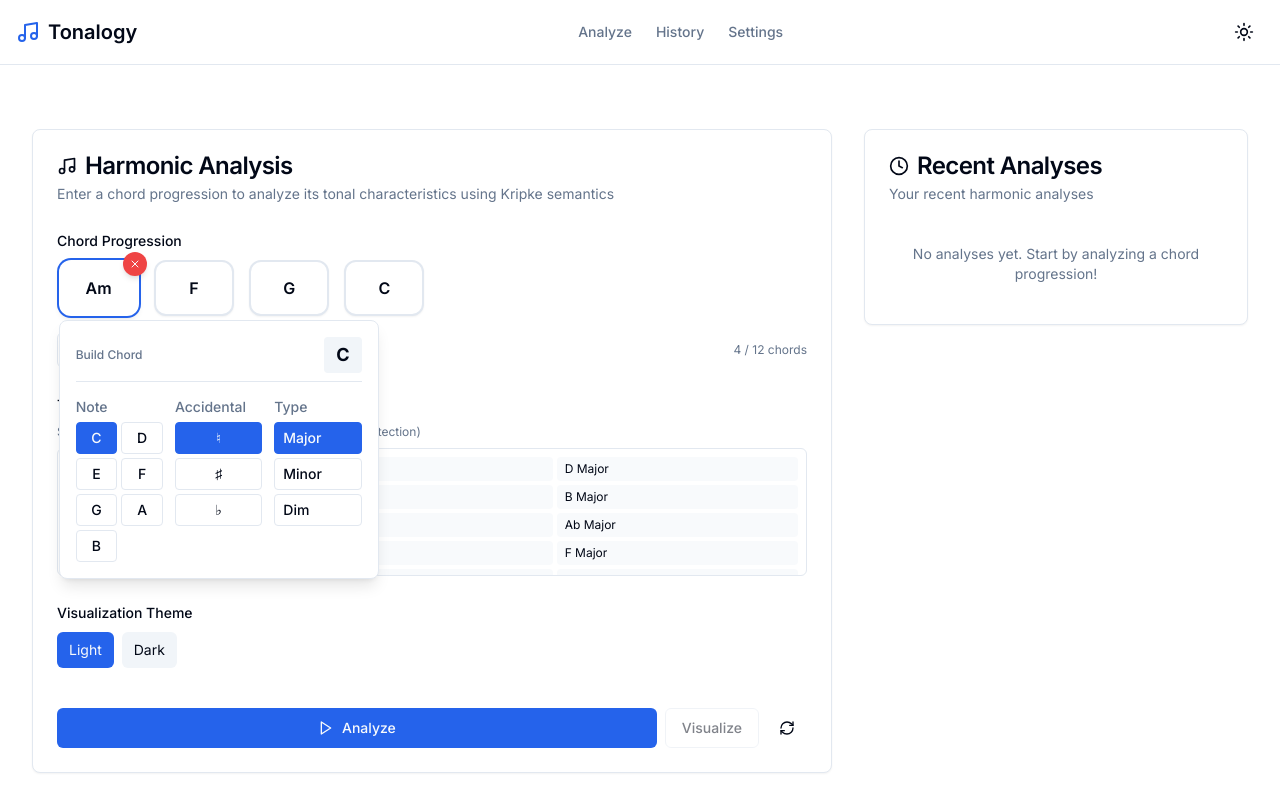
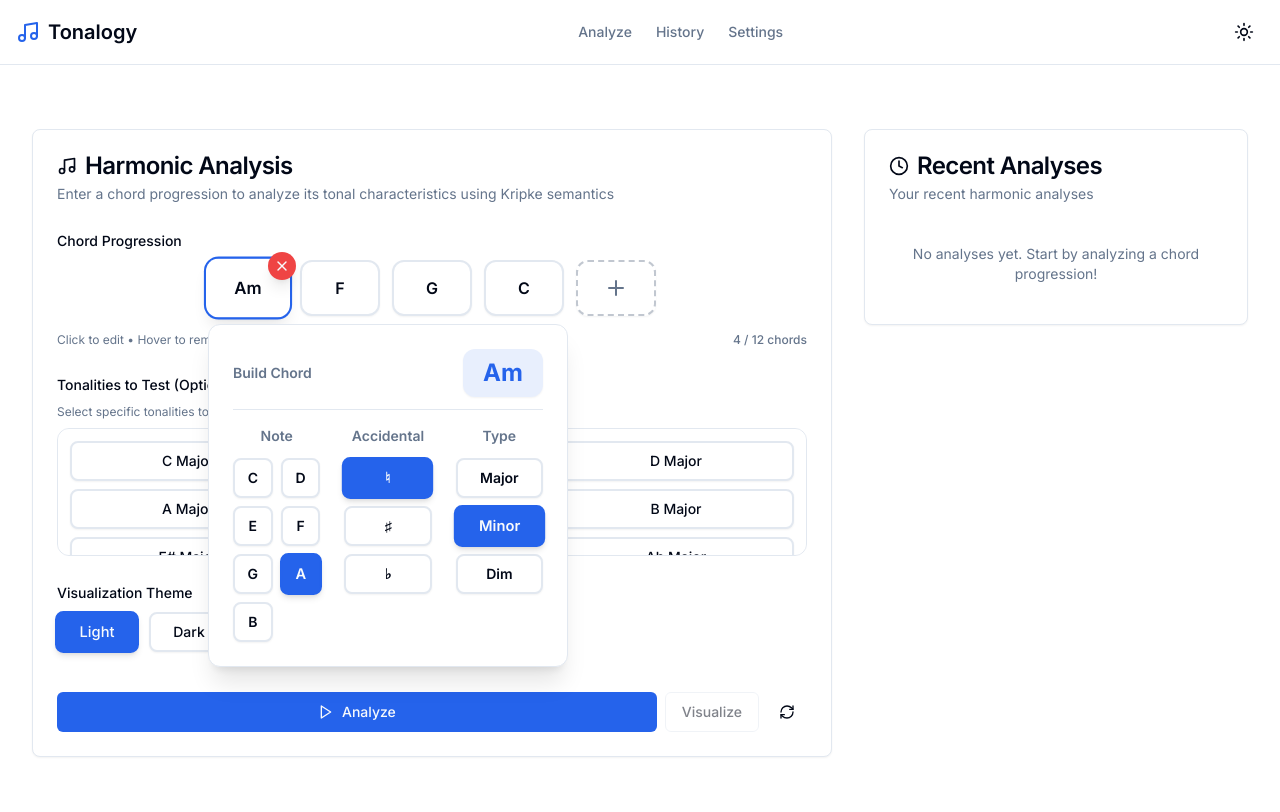
Before and after one commit to joabemorais/tonalogy-interface, a Next.js app: page / in a window 1280 px wide. Both pictures are taken after a click on the button "Am". Shown: the top 812 px of the page. Built offline with nearby package versions, Linux system fonts and the light colour scheme.

Commit message:
style: enhance theme and tonality selectors with improved layout and responsiveness

```diff
--- a/components/theme-selector.tsx
+++ b/components/theme-selector.tsx
@@ -11,16 +11,18 @@ interface ThemeSelectorProps {
 
 export function ThemeSelector({ selected, onChange, disabled = false }: ThemeSelectorProps) {
   return (
-    <div className="flex gap-2">
+    <div className="flex gap-3">
       <button
         onClick={() => onChange('light')}
         disabled={disabled}
         className={cn(
-          "px-3 py-2 text-sm rounded-md transition-colors",
+          "px-4 py-2 text-sm font-medium rounded-lg border-2 transition-all duration-200",
           "disabled:opacity-50 disabled:cursor-not-allowed",
+          "shadow-sm hover:shadow-md hover:scale-105 active:scale-95",
+          "flex items-center justify-center min-w-[80px]",
           selected === 'light'
-            ? "bg-primary text-primary-foreground"
-            : "bg-secondary hover:bg-secondary/80 text-secondary-foreground"
+            ? "bg-primary text-primary-foreground border-primary shadow-md scale-105"
+            : "bg-background border-border hover:bg-accent hover:text-accent-foreground hover:border-primary/50"
         )}
       >
         Light
@@ -29,11 +31,13 @@ export function ThemeSelector({ selected, onChange, disabled = false }: ThemeSel
         onClick={() => onChange('dark')}
         disabled={disabled}
         className={cn(
-          "px-3 py-2 text-sm rounded-md transition-colors",
+          "px-4 py-2 text-sm font-medium rounded-lg border-2 transition-all duration-200",
           "disabled:opacity-50 disabled:cursor-not-allowed",
+          "shadow-sm hover:shadow-md hover:scale-105 active:scale-95",
+          "flex items-center justify-center min-w-[80px]",
           selected === 'dark'
-            ? "bg-primary text-primary-foreground"
-            : "bg-secondary hover:bg-secondary/80 text-secondary-foreground"
+            ? "bg-primary text-primary-foreground border-primary shadow-md scale-105"
+            : "bg-background border-border hover:bg-accent hover:text-accent-foreground hover:border-primary/50"
         )}
       >
         Dark
--- a/components/tonality-selector.tsx
+++ b/components/tonality-selector.tsx
@@ -24,20 +24,21 @@ export function TonalitySelector({ selected, onChange, disabled = false }: Tonal
       <div className="text-xs text-muted-foreground">
         Select specific tonalities to test (leave empty for auto-detection)
       </div>
-      <div className="max-h-32 overflow-y-auto border rounded-md p-2">
-        <div className="grid grid-cols-2 sm:grid-cols-3 gap-1">
+      <div className="max-h-32 overflow-y-auto border rounded-xl p-3 bg-background/50">
+        <div className="grid grid-cols-2 sm:grid-cols-3 gap-2">
           {COMMON_TONALITIES.map((tonality) => (
             <button
               key={tonality}
               onClick={() => handleToggle(tonality)}
               disabled={disabled}
               className={cn(
-                "px-2 py-1 text-xs rounded transition-colors text-left",
-                "hover:bg-accent hover:text-accent-foreground",
+                "px-3 py-2 text-sm font-medium rounded-lg border-2 transition-all duration-200",
+                "hover:bg-accent hover:text-accent-foreground text-center",
                 "disabled:opacity-50 disabled:cursor-not-allowed",
+                "shadow-sm hover:shadow-md hover:scale-105 active:scale-95",
                 selected.includes(tonality)
-                  ? "bg-primary text-primary-foreground"
-                  : "bg-secondary/50 text-secondary-foreground"
+                  ? "bg-primary text-primary-foreground border-primary shadow-md scale-105"
+                  : "bg-background border-border hover:border-primary/50"
               )}
             >
               {tonality}
--- a/components/visual-chord-input.tsx
+++ b/components/visual-chord-input.tsx
@@ -118,11 +118,37 @@ function ChordSelector({ value, onChange, onRemove, canRemove, disabled, index }
 
   const isMobile = useIsMobile()
 
+  // Auto-open panel for empty chords (new chords)
+  React.useEffect(() => {
+    if (!value && !disabled && !isMobile) {
+      // Reset builder to default when opening for new chord
+      setBuilder({
+        note: 'C',
+        accidental: '♮',
+        type: CHORD_TYPES[0]
+      })
+      setIsOpen(true)
+    }
+  }, [value, disabled, isMobile])
+
   // Simple click handler for desktop and mobile
   const handleClick = () => {
     if (showMobileRemove) {
       setShowMobileRemove(false)
     } else if (!disabled) {
+      // Reset builder when opening existing chord
+      if (value) {
+        const parsed = parseChordSymbol(value)
+        if (parsed) {
+          setBuilder(parsed)
+        }
+      } else {
+        setBuilder({
+          note: 'C',
+          accidental: '♮',
+          type: CHORD_TYPES[0]
+        })
+      }
       setIsOpen(true)
     }
   }
@@ -154,12 +180,13 @@ function ChordSelector({ value, onChange, onRemove, canRemove, disabled, index }
 
   const handleBuilderChange = (newBuilder: Partial<ChordBuilder>) => {
     const updated = { ...builder, ...newBuilder }
+    setBuilder(updated)
     const newChord = buildChordSymbol(updated)
-    onChange(newChord)
 
-    // Auto-close after selecting chord type (final step)
+    // Auto-close after selecting chord type (final step) with smooth delay
     if (newBuilder.type) {
-      setTimeout(() => setIsOpen(false), 200)
+      onChange(newChord)
+      setTimeout(() => setIsOpen(false), 300)
     }
   }
 
@@ -176,13 +203,19 @@ function ChordSelector({ value, onChange, onRemove, canRemove, disabled, index }
           "hover:bg-accent hover:text-accent-foreground transition-all duration-200",
           "focus:outline-none focus:ring-2 focus:ring-ring focus:border-transparent",
           "disabled:opacity-50 disabled:cursor-not-allowed",
-          "relative flex items-center justify-center shadow-sm hover:shadow-md",
-          "active:scale-95", // Visual feedback for press
-          isOpen && "ring-2 ring-ring border-transparent shadow-md",
+          "relative flex items-center justify-center shadow-sm hover:shadow-lg",
+          "active:scale-95 hover:scale-105", // Enhanced visual feedback
+          "border-border hover:border-primary/50", // Subtle border highlight
+          isOpen && "ring-2 ring-primary border-primary shadow-lg scale-105",
           showMobileRemove && "border-destructive/50 bg-destructive/5"
         )}
       >
-        <span className="select-none">{value || `Chord ${index + 1}`}</span>
+        <span className={cn(
+          "select-none",
+          !value && "text-muted-foreground"
+        )}>
+          {value || "New"}
+        </span>
       </button>
 
       {/* Remove button - desktop hover / mobile toggle */}
@@ -195,44 +228,45 @@ function ChordSelector({ value, onChange, onRemove, canRemove, disabled, index }
           }}
           disabled={disabled}
           className={cn(
-            "absolute -top-2 -right-2 h-6 w-6 rounded-full bg-destructive text-destructive-foreground hover:bg-destructive/80 flex items-center justify-center z-10 shadow-md transition-all duration-200",
+            "absolute -top-2 -right-2 h-7 w-7 rounded-full bg-destructive text-destructive-foreground hover:bg-destructive/80 flex items-center justify-center z-10 shadow-lg transition-all duration-200",
             // Desktop: show on hover, Mobile: show when in remove mode
             isMobile
               ? (showMobileRemove ? "opacity-100 animate-in zoom-in" : "opacity-0")
-              : "opacity-0 group-hover:opacity-100",
+              : "opacity-0 group-hover:opacity-100 hover:scale-110",
             "disabled:opacity-0"
           )}
         >
-          <X className="h-3 w-3" />
+          <X className="h-4 w-4" />
         </button>
       )}
 
       {/* Chord builder panel */}
       {isOpen && !disabled && (
-        <div className="absolute top-full left-0 mt-1 p-4 bg-popover border rounded-lg shadow-lg z-20 min-w-[320px] max-w-[420px]">
+        <div className="absolute top-full left-0 mt-2 p-6 bg-popover border rounded-xl shadow-xl z-20 min-w-[360px] max-w-[480px] animate-in slide-in-from-top-2 duration-200">
           {/* Header with preview */}
-          <div className="flex items-center justify-between mb-3 pb-2 border-b">
-            <span className="text-xs font-medium text-muted-foreground">Build Chord</span>
-            <div className="text-lg font-bold px-3 py-1 bg-accent rounded">
+          <div className="flex items-center justify-between mb-4 pb-3 border-b">
+            <span className="text-sm font-semibold text-muted-foreground">Build Chord</span>
+            <div className="text-2xl font-bold px-4 py-2 bg-primary/10 text-primary rounded-xl min-w-[80px] text-center shadow-sm">
               {buildChordSymbol(builder)}
             </div>
           </div>
 
-          {/* Compact horizontal layout */}
-          <div className="grid grid-cols-3 gap-3">
+          {/* Improved grid layout */}
+          <div className="grid grid-cols-3 gap-6">
             {/* Note selector */}
-            <div className="space-y-1">
-              <label className="text-sm font-medium text-muted-foreground">Note</label>
-              <div className="grid grid-cols-2 gap-1">
+            <div className="space-y-3">
+              <label className="text-sm font-semibold text-muted-foreground text-center block">Note</label>
+              <div className="grid grid-cols-2 gap-2">
                 {NOTES.map((note) => (
                   <button
                     key={note}
                     onClick={() => handleBuilderChange({ note })}
                     className={cn(
-                      "h-8 text-sm font-medium rounded border transition-colors",
+                      "h-10 text-sm font-semibold rounded-lg border-2 transition-all duration-200",
+                      "flex items-center justify-center shadow-sm hover:shadow-md",
                       builder.note === note
-                        ? "bg-primary text-primary-foreground border-primary"
-                        : "bg-background hover:bg-accent hover:text-accent-foreground border-border"
+                        ? "bg-primary text-primary-foreground border-primary shadow-md scale-105"
+                        : "bg-background hover:bg-accent hover:text-accent-foreground border-border hover:border-primary/50 hover:scale-105"
                     )}
                   >
                     {note}
@@ -242,18 +276,19 @@ function ChordSelector({ value, onChange, onRemove, canRemove, disabled, index }
             </div>
 
             {/* Accidental selector */}
-            <div className="space-y-1">
-              <label className="text-sm font-medium text-muted-foreground">Accidental</label>
-              <div className="space-y-1">
+            <div className="space-y-3">
+              <label className="text-sm font-semibold text-muted-foreground text-center block">Accidental</label>
+              <div className="space-y-2">
                 {ACCIDENTALS.map((acc) => (
                   <button
                     key={acc}
                     onClick={() => handleBuilderChange({ accidental: acc })}
                     className={cn(
-                      "w-full h-8 text-sm font-medium rounded border transition-colors",
+                      "w-full h-10 text-sm font-semibold rounded-lg border-2 transition-all duration-200",
+                      "flex items-center justify-center shadow-sm hover:shadow-md",
                       builder.accidental === acc
-                        ? "bg-primary text-primary-foreground border-primary"
-                        : "bg-background hover:bg-accent hover:text-accent-foreground border-border"
+                        ? "bg-primary text-primary-foreground border-primary shadow-md scale-105"
+                        : "bg-background hover:bg-accent hover:text-accent-foreground border-border hover:border-primary/50 hover:scale-105"
                     )}
                   >
                     {acc === '♮' ? '♮' : acc}
@@ -263,18 +298,19 @@ function ChordSelector({ value, onChange, onRemove, canRemove, disabled, index }
             </div>
 
             {/* Chord type selector */}
-            <div className="space-y-1">
-              <label className="text-sm font-medium text-muted-foreground">Type</label>
-              <div className="space-y-1">
+            <div className="space-y-3">
+              <label className="text-sm font-semibold text-muted-foreground text-center block">Type</label>
+              <div className="space-y-2">
                 {CHORD_TYPES.map((type) => (
                   <button
                     key={type.symbol}
                     onClick={() => handleBuilderChange({ type })}
                     className={cn(
-                      "w-full h-8 px-2 text-sm font-medium rounded border transition-colors text-left",
+                      "w-full h-10 px-3 text-sm font-semibold rounded-lg border-2 transition-all duration-200",
+                      "flex items-center justify-center shadow-sm hover:shadow-md",
                       builder.type.symbol === type.symbol
-                        ? "bg-primary text-primary-foreground border-primary"
-                        : "bg-background hover:bg-accent hover:text-accent-foreground border-border"
+                        ? "bg-primary text-primary-foreground border-primary shadow-md scale-105"
+                        : "bg-background hover:bg-accent hover:text-accent-foreground border-border hover:border-primary/50 hover:scale-105"
                     )}
                   >
                     {type.label}
@@ -334,7 +370,8 @@ export function VisualChordInput({ chords, onChange, disabled = false, maxChords
 
   return (
     <div className="space-y-4">
-      <div className="grid grid-cols-3 sm:grid-cols-4 md:grid-cols-6 lg:grid-cols-8 gap-3 justify-items-center">
+      {/* Main chord grid with improved styling */}
+      <div className="flex flex-wrap gap-3 justify-center">
         {chords.map((chord, index) => (
           <ChordSelector
             key={index}
@@ -346,26 +383,34 @@ export function VisualChordInput({ chords, onChange, disabled = false, maxChords
             index={index}
           />
         ))}
+
+        {/* Add chord button integrated in the grid */}
+        {chords.length < maxChords && (
+          <div className="relative">
+            <button
+              onClick={addChord}
+              disabled={disabled}
+              className={cn(
+                "w-20 h-14 border-2 border-dashed border-muted-foreground/40 rounded-xl",
+                "hover:border-primary hover:bg-primary/10 transition-all duration-200",
+                "focus:outline-none focus:ring-2 focus:ring-ring",
+                "disabled:opacity-50 disabled:cursor-not-allowed",
+                "flex items-center justify-center group shadow-sm hover:shadow-md",
+                "hover:scale-105 active:scale-95"
+              )}
+            >
+              <Plus className="h-6 w-6 text-muted-foreground group-hover:text-primary transition-colors" />
+            </button>
+          </div>
+        )}
       </div>
 
-      {/* Add chord button and count in same row */}
-      <div className="flex items-center justify-between">
-        {chords.length < maxChords && (
-          <Button
-            onClick={addChord}
-            disabled={disabled}
-            variant="outline"
-            size="sm"
-            className="gap-2"
-          >
-            <Plus className="h-4 w-4" />
-            Add Chord
-          </Button>
-        )}
-
-        <div className="text-xs text-muted-foreground">
+      {/* Help text and chord count */}
+      <div className="flex items-center justify-between text-xs text-muted-foreground">
+        <span>Click to edit • Hover to remove</span>
+        <span className="font-medium">
           {chords.length} / {maxChords} chords
-        </div>
+        </span>
       </div>
     </div>
   )
```
